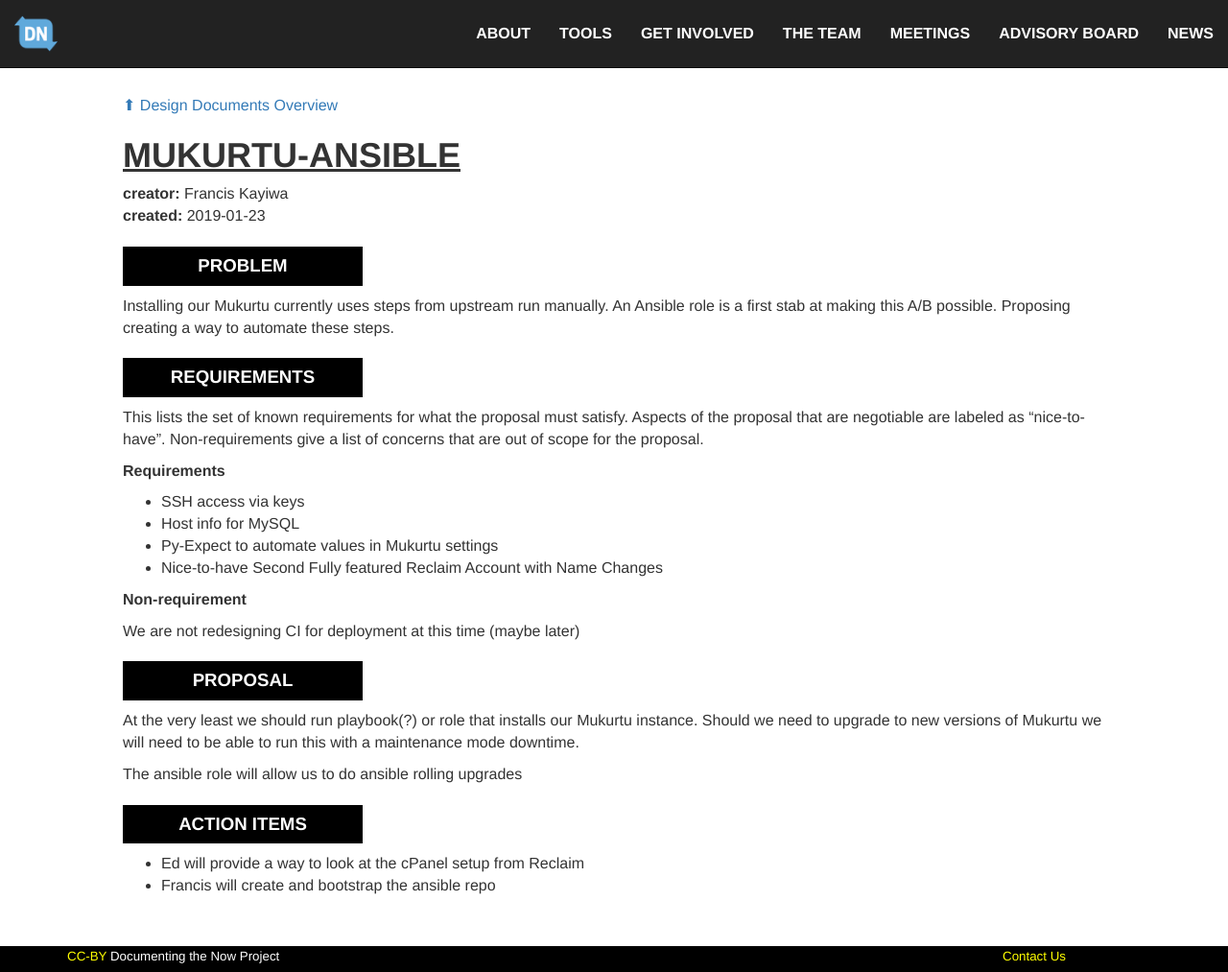
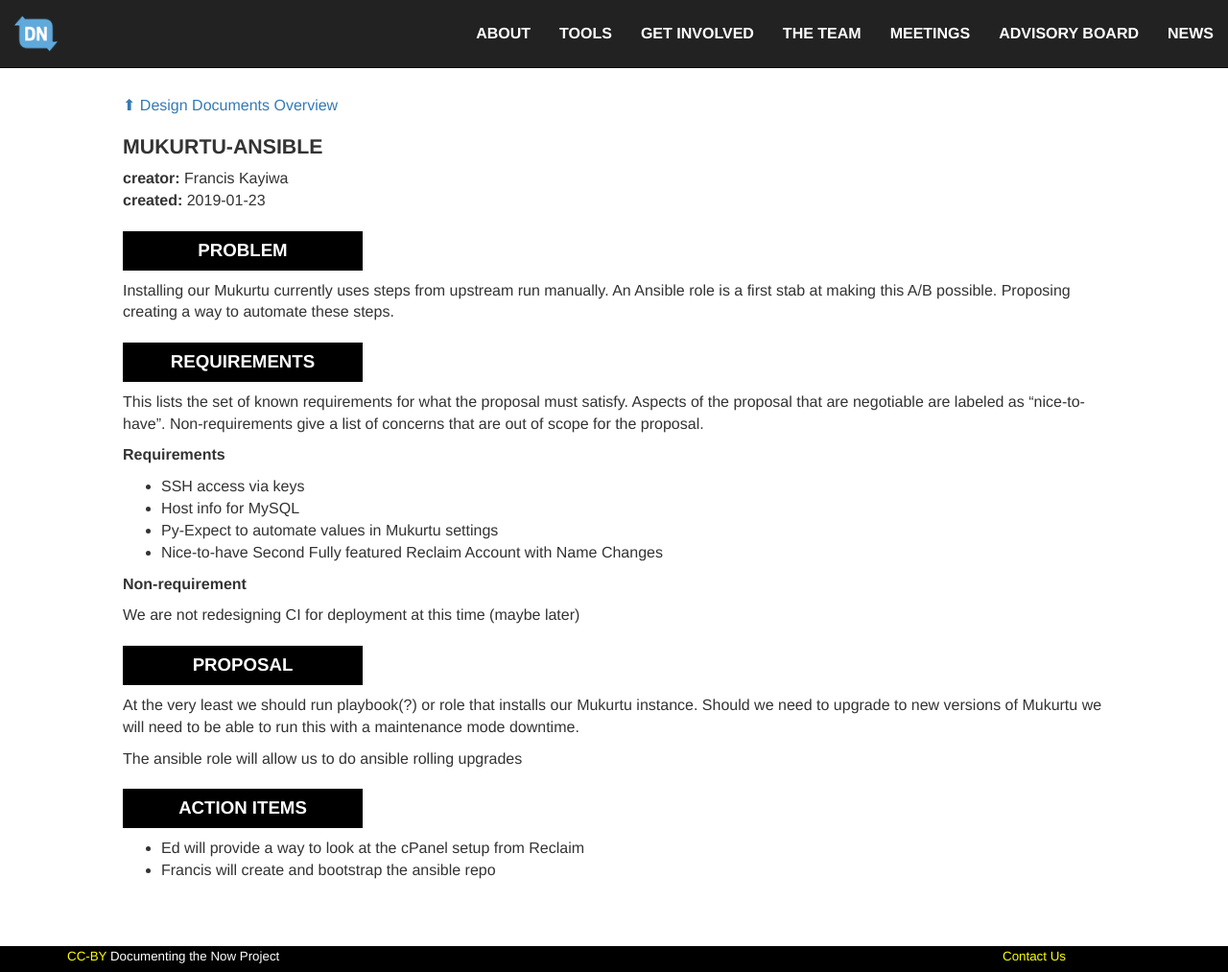
Before and after one commit to DocNow/docnow.github.io, a Jekyll site: the page built from design/2019-01-23-mukurtu-ansible.md, in a window 1280 px wide and 1013 px high. Shown: the whole window at 96% size. Built offline with Jekyll 4.4.1, drawn with Linux system fonts in a browser that asks for light colours.

Commit message:
removed underlining

```diff
--- a/css/style.css
+++ b/css/style.css
@@ -137,9 +137,9 @@
 }
 
 #design-doc h1 {
+  font-size: 16pt;
   font-weight: bold;
   text-transform: uppercase;
-  text-decoration: underline;
 }
 
 @media all and (max-width: 960px) {
```
